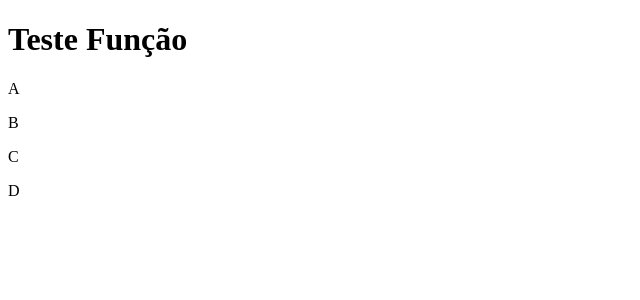
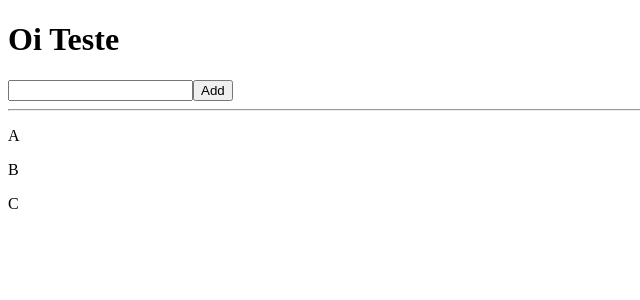
Before and after one commit to rrsc-dev/dio-react-conceitos-fundamentais, a React app: page / in a window 1280 px wide. Shown: the top 300 px of the page, without its empty margins (0-640 px from the left). Built offline with nearby package versions, Linux system fonts and the light colour scheme.

Commit message:
add função adicionar nome no array

```diff
--- a/src/App.jsx
+++ b/src/App.jsx
@@ -37,20 +37,51 @@
 // export default App;
 
 /* Com função */
+// import React, { useEffect, useState } from "react";
+
+// const App = () => {
+//   const [usuarios, setUsuarios] = useState(["A", "B", "C"]);
+
+//   useEffect(() => {
+//     setTimeout(() => {
+//       setUsuarios([...usuarios, "D"]);
+//     }, 3000);
+//   }, []);
+
+//   return (
+//     <div className="App">
+//       <h1>Teste Função</h1>
+//       {usuarios.map((item) => (
+//         <p>{item}</p>
+//       ))}
+//     </div>
+//   );
+// };
+
+// export default App;
+
 import React, { useEffect, useState } from "react";
 
 const App = () => {
+  const [usuario, setUsuario] = useState("");
   const [usuarios, setUsuarios] = useState(["A", "B", "C"]);
 
-  useEffect(() => {
-    setTimeout(() => {
-      setUsuarios([...usuarios, "D"]);
-    }, 3000);
-  }, []);
+  const handleAddUsuario = () => {
+    setUsuarios([...usuarios, usuario]);
+    setUsuario("");
+  };
 
   return (
     <div className="App">
-      <h1>Teste Função</h1>
+      <h1>Oi Teste</h1>
+      <div>
+        <input
+          value={usuario}
+          onChange={(event) => setUsuario(event.target.value)}
+        />
+        <button onClick={handleAddUsuario}>Add</button>
+      </div>
+      <hr />
       {usuarios.map((item) => (
         <p>{item}</p>
       ))}
```
